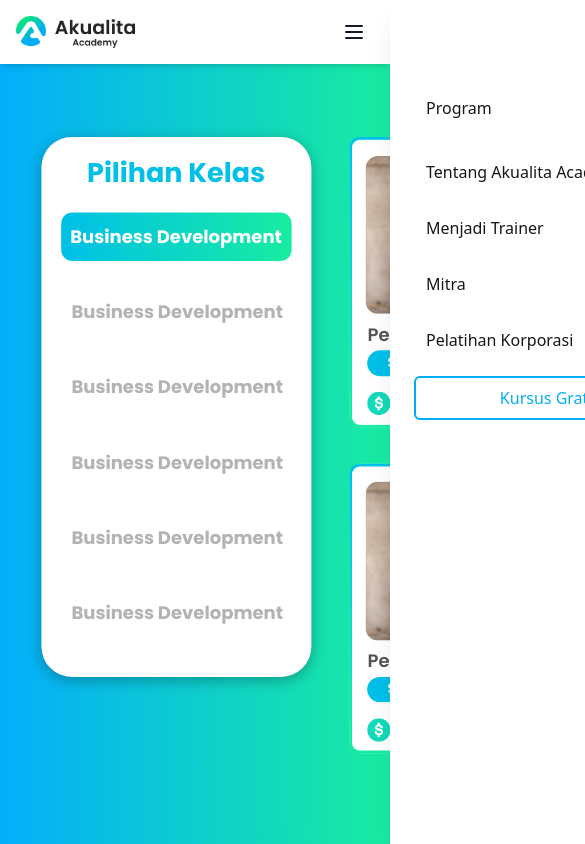
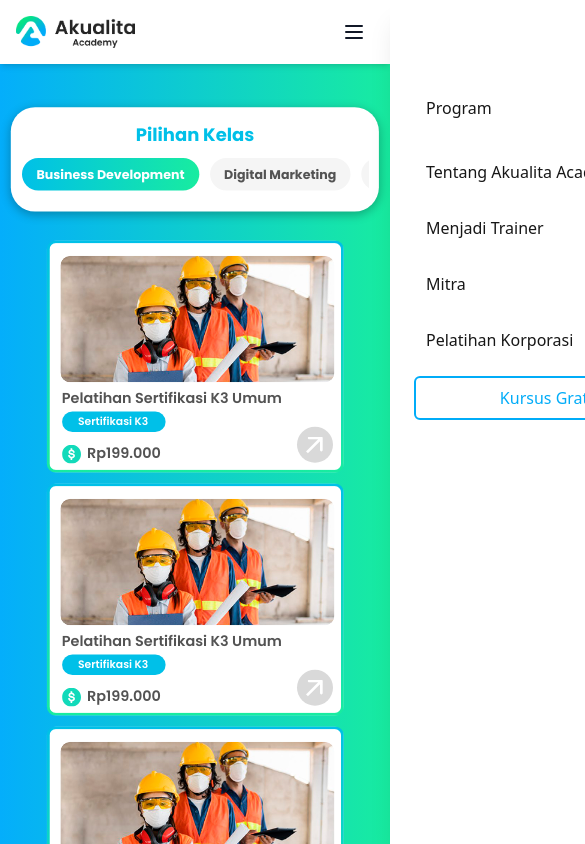
Before and after one commit to amadeusmozartissagei/nextjs-wallahi-academy, a Next.js app: page /program/pelatihan-sertifikasi in a window 390 px wide. Shown: the top 844 px of the page, 585 px wide, since content can reach past the window. Built offline with nearby package versions, Linux system fonts and the light colour scheme.

Commit message:
refactor pelatihan-sertifikasi page layout for responsiveness and improve scrollbar visibility

```diff
--- a/src/app/globals.css
+++ b/src/app/globals.css
@@ -7,3 +7,14 @@ body {
   color: #171717;
   font-family: var(--font-poppins), Arial, Helvetica, sans-serif;
 }
+
+/* Hide scrollbar for Chrome, Safari and Opera */
+.scrollbar-hide::-webkit-scrollbar {
+  display: none;
+}
+
+/* Hide scrollbar for IE, Edge and Firefox */
+.scrollbar-hide {
+  -ms-overflow-style: none;  /* IE and Edge */
+  scrollbar-width: none;  /* Firefox */
+}
--- a/src/app/program/pelatihan-sertifikasi/page.tsx
+++ b/src/app/program/pelatihan-sertifikasi/page.tsx
@@ -1,30 +1,30 @@
 'use client';
 
+import { useState } from 'react';
 import Image from 'next/image';
 
 // Card Class Component
-const CardClass = ({ left, top }: { left: number; top: number }) => (
+const CardClass = () => (
   <div
+    className="w-full"
     style={{
-      position: 'absolute',
-      width: '412.5px',
-      height: '322.5px',
-      left: `${left}px`,
-      top: `${top}px`
+      position: 'relative',
+      width: '100%',
+      maxWidth: '330px',
+      height: '258px',
+      margin: '0 auto'
     }}
   >
     {/* Rectangle 13 */}
     <div
       style={{
         boxSizing: 'border-box',
-        position: 'absolute',
-        width: '412.5px',
-        height: '322.5px',
-        left: '0px',
-        top: '0px',
+        position: 'relative',
+        width: '100%',
+        height: '258px',
         background: '#FFFFFF',
-        borderRadius: '12.5px',
-        border: '3.75px solid transparent',
+        borderRadius: '10px',
+        border: '3px solid transparent',
         backgroundImage: 'linear-gradient(#FFFFFF, #FFFFFF), linear-gradient(0deg, #18ECA0 0%, #00C0E8 100%)',
         backgroundOrigin: 'border-box',
         backgroundClip: 'content-box, border-box'
@@ -34,24 +34,24 @@ const CardClass = ({ left, top }: { left: number; top: number }) => (
       <div
         style={{
           position: 'absolute',
-          width: '381.25px',
-          height: '176.25px',
-          left: '15px',
-          top: '17.5px',
-          borderRadius: '13.75px',
+          width: '305px',
+          height: '141px',
+          left: '12px',
+          top: '14px',
+          borderRadius: '11px',
           overflow: 'hidden'
         }}
       >
           <Image
             src="/images/pelatihan-sertifikasi/image10.png"
             alt="Pelatihan Sertifikasi"
-          width={381}
-          height={176}
+            width={305}
+            height={141}
             style={{
             width: '100%',
             height: '100%',
             objectFit: 'cover',
-            borderRadius: '13.75px'
+            borderRadius: '11px'
             }}
           />
         </div>
@@ -60,16 +60,16 @@ const CardClass = ({ left, top }: { left: number; top: number }) => (
         <div
           style={{
             position: 'absolute',
-          width: '306.25px',
-          height: '30px',
-          left: '17.5px',
-          top: '201.25px',
+            width: '245px',
+            height: '24px',
+            left: '14px',
+            top: '161px',
             fontFamily: 'var(--font-poppins), Poppins, sans-serif',
             fontStyle: 'normal',
             fontWeight: 600,
-          fontSize: '20px',
-          lineHeight: '30px',
-          textAlign: 'center',
+            fontSize: '16px',
+            lineHeight: '24px',
+            textAlign: 'left',
             color: '#535353'
           }}
         >
@@ -80,12 +80,12 @@ const CardClass = ({ left, top }: { left: number; top: number }) => (
         <div
           style={{
           position: 'absolute',
-          width: '143.75px',
-          height: '28.75px',
-          left: '17.5px',
-          top: '233.75px',
+          width: '115px',
+          height: '23px',
+            left: '14px',
+            top: '187px',
             background: '#00C0E8',
-          borderRadius: '32.5px'
+          borderRadius: '26px'
           }}
         >
         </div>
@@ -94,15 +94,15 @@ const CardClass = ({ left, top }: { left: number; top: number }) => (
         <div
           style={{
           position: 'absolute',
-          width: '98.75px',
-          height: '22.5px',
-          left: '40px',
-          top: '236.25px',
+            width: '79px',
+            height: '18px',
+            left: '32px',
+            top: '189px',
             fontFamily: 'var(--font-poppins), Poppins, sans-serif',
             fontStyle: 'normal',
             fontWeight: 600,
-          fontSize: '15px',
-          lineHeight: '22.5px',
+          fontSize: '12px',
+            lineHeight: '18px',
             display: 'flex',
             alignItems: 'center',
             textAlign: 'center',
@@ -116,15 +116,15 @@ const CardClass = ({ left, top }: { left: number; top: number }) => (
         <div
           style={{
           position: 'absolute',
-          width: '103.75px',
-          height: '30px',
-          left: '52.5px',
-          top: '277.5px',
+            width: '83px',
+            height: '24px',
+            left: '42px',
+            top: '222px',
             fontFamily: 'var(--font-poppins), Poppins, sans-serif',
             fontStyle: 'normal',
             fontWeight: 600,
-          fontSize: '20px',
-          lineHeight: '30px',
+          fontSize: '16px',
+            lineHeight: '24px',
             display: 'flex',
             alignItems: 'center',
             textAlign: 'center',
@@ -138,17 +138,17 @@ const CardClass = ({ left, top }: { left: number; top: number }) => (
         <div
           style={{
           position: 'absolute',
-          left: '17.5px',
-          top: '280px',
-          width: '26.25px',
-          height: '26.25px'
+            left: '14px',
+            top: '224px',
+          width: '21px',
+          height: '21px'
           }}
         >
           <Image
             src="/images/pelatihan-sertifikasi/Vectordolar.svg"
             alt="Price icon"
-          width={26}
-          height={26}
+            width={21}
+            height={21}
           />
         </div>
 
@@ -156,12 +156,15 @@ const CardClass = ({ left, top }: { left: number; top: number }) => (
         <div
           style={{
             position: 'absolute',
-          width: '50px',
-          height: '50px',
-          left: '343.75px',
-          top: '255px',
+            width: '40px',
+            height: '40px',
+            left: '275px',
+            top: '204px',
             background: '#D9D9D9',
-          borderRadius: '50%'
+            borderRadius: '50%',
+            display: 'flex',
+            alignItems: 'center',
+            justifyContent: 'center'
           }}
         >
         </div>
@@ -170,17 +173,17 @@ const CardClass = ({ left, top }: { left: number; top: number }) => (
         <div
           style={{
             position: 'absolute',
-          left: '356.875px',
-          top: '268.125px',
-          width: '23.75px',
-          height: '23.75px'
+            left: '285.5px',
+            top: '214.5px',
+            width: '19px',
+            height: '19px'
           }}
         >
           <Image
             src="/images/pelatihan-sertifikasi/Arrow1.svg"
             alt="Arrow icon"
-          width={24}
-          height={24}
+            width={19}
+            height={19}
           />
         </div>
       </div>
@@ -188,59 +191,71 @@ const CardClass = ({ left, top }: { left: number; top: number }) => (
   );
 
 export default function PelatihanSertifikasiPage() {
+  const [activeCategory, setActiveCategory] = useState('Business Development');
+
+  const categories = [
+    'Business Development',
+    'Digital Marketing',
+    'Data Science',
+    'Web Development',
+    'UI/UX Design',
+    'Project Management'
+  ];
+
   return (
     <main
-      className="min-h-screen w-full relative"
+      className="min-h-screen w-full relative overflow-x-hidden"
       style={{
         background: 'linear-gradient(90deg, #04AEFB 0%, #18ECA0 100%)',
-        minHeight: '100vh'
+        minHeight: '100vh',
+        width: '100%',
+        position: 'relative'
       }}
     >
       {/* Wrapper untuk zoom out 10% */}
       <div
+        className="w-full"
         style={{
           transform: 'scale(0.9)',
           transformOrigin: 'top left',
           width: '111.11%', // Compensate for scale (100% / 0.9)
-          height: '111.11%'  // Compensate for scale (100% / 0.9)
+          minHeight: '100vh'
         }}
       >
         {/* Hero Section dengan Background Gradient */}
         <div
-          className="w-full relative"
+          className="w-full relative flex flex-col md:flex-row gap-4 md:gap-5 px-3 sm:px-4 md:px-9 pt-12 sm:pt-16 md:pt-16 pb-24 sm:pb-96 md:pb-96"
           style={{
             minHeight: 'calc((100vh - 80px) / 0.9)',
-            width: '100%',
-            paddingBottom: '500px',
             background: 'linear-gradient(90deg, #04AEFB 0%, #18ECA0 100%)'
           }}
         >
-        {/* Rectangle 11 */}
+        {/* Navigation - Desktop Sidebar */}
         <div
+          className="hidden md:block flex-shrink-0 w-60 mx-auto md:mx-0"
           style={{
-            position: 'absolute',
-            width: '300px',
-            height: '600px',
-            left: '46.25px',
-            top: '81.25px',
+            minWidth: '240px',
+            maxWidth: '240px',
+            height: 'fit-content',
+            maxHeight: '480px',
             background: '#FFFFFF',
-            boxShadow: '0px 3.75px 14px 1.25px rgba(0, 0, 0, 0.25)',
-            borderRadius: '33.75px'
+            boxShadow: '0px 3px 11.2px 1px rgba(0, 0, 0, 0.25)',
+            borderRadius: '27px',
+            position: 'relative',
+            padding: '14px 17px 20px 17px'
           }}
         >
           {/* Pilihan Kelas */}
           <div
             style={{
-              position: 'absolute',
-              width: '198.75px',
-              height: '45px',
-              left: '50px',
-              top: '17.5px',
+              width: '100%',
+              height: '36px',
+              marginBottom: '17px',
               fontFamily: 'var(--font-poppins), Poppins, sans-serif',
               fontStyle: 'normal',
               fontWeight: 700,
-              fontSize: '30px',
-              lineHeight: '45px',
+              fontSize: '24px',
+              lineHeight: '36px',
               textAlign: 'center',
               color: '#00C0E8'
             }}
@@ -248,145 +263,135 @@ export default function PelatihanSertifikasiPage() {
             Pilihan Kelas
           </div>
 
-          {/* Rectangle 12 */}
-          <div
+          {/* Navigation Items */}
+          <div className="flex flex-col gap-4">
+            {categories.map((category, index) => (
+              <button
+                key={category}
+                onClick={() => setActiveCategory(category)}
+                className="w-full transition-all duration-200 hover:opacity-80"
                 style={{
-              position: 'absolute',
-              width: '256.25px',
-              height: '53.75px',
-              left: '21.25px',
-              top: '83.75px',
-              background: 'linear-gradient(90deg, #00C0E8 0%, #18ECA0 100%)',
-              borderRadius: '12.5px',
+                  height: activeCategory === category ? '43px' : '24px',
+                  background: activeCategory === category
+                    ? 'linear-gradient(90deg, #00C0E8 0%, #18ECA0 100%)'
+                    : 'transparent',
+                  borderRadius: activeCategory === category ? '10px' : '0',
                   display: 'flex',
                   alignItems: 'center',
-              justifyContent: 'center'
+                  justifyContent: 'center',
+                  padding: activeCategory === category ? '0' : '0',
+                  cursor: 'pointer'
                 }}
               >
-            {/* Bussines Development - Active */}
                 <div
                   style={{
                     fontFamily: 'var(--font-poppins), Poppins, sans-serif',
                     fontStyle: 'normal',
                     fontWeight: 700,
-                fontSize: '20px',
-                lineHeight: '30px',
+                    fontSize: '16px',
+                    lineHeight: '24px',
                     textAlign: 'center',
-                color: '#FFFFFF'
+                    color: activeCategory === category ? '#FFFFFF' : '#B3B3B3',
+                    whiteSpace: 'nowrap',
+                    overflow: 'hidden',
+                    textOverflow: 'ellipsis',
+                    width: '100%',
+                    padding: '0 10px'
                   }}
                 >
-              Business Development
+                  {category}
+                </div>
+              </button>
+            ))}
           </div>
         </div>
 
-          {/* Bussines Development - Inactive 1 */}
+        {/* Navigation - Mobile Horizontal Scroll */}
+        <div
+          className="md:hidden w-full mb-4"
+          style={{
+            background: '#FFFFFF',
+            boxShadow: '0px 3px 11.2px 1px rgba(0, 0, 0, 0.25)',
+            borderRadius: '27px',
+            padding: '16px 12px'
+          }}
+        >
+          {/* Pilihan Kelas */}
           <div
             style={{
-              position: 'absolute',
-              width: '236.25px',
-              height: '30px',
-              left: '32.5px',
-              top: '178.75px',
+              width: '100%',
+              height: '28px',
+              marginBottom: '12px',
               fontFamily: 'var(--font-poppins), Poppins, sans-serif',
               fontStyle: 'normal',
               fontWeight: 700,
               fontSize: '20px',
-              lineHeight: '30px',
+              lineHeight: '28px',
               textAlign: 'center',
-              color: '#B3B3B3'
+              color: '#00C0E8'
             }}
           >
-            Business Development
+            Pilihan Kelas
           </div>
 
-          {/* Bussines Development - Inactive 2 */}
+          {/* Horizontal Scroll Navigation */}
+          <div className="overflow-x-auto scrollbar-hide" style={{ WebkitOverflowScrolling: 'touch' }}>
+            <div className="flex gap-3 pb-2" style={{ minWidth: 'max-content' }}>
+              {categories.map((category) => (
+                <button
+                  key={category}
+                  onClick={() => setActiveCategory(category)}
+                  className="flex-shrink-0 transition-all duration-200 hover:opacity-80"
+                  style={{
+                    height: '36px',
+                    minWidth: 'fit-content',
+                    padding: '0 16px',
+                    background: activeCategory === category
+                      ? 'linear-gradient(90deg, #00C0E8 0%, #18ECA0 100%)'
+                      : '#F5F5F5',
+                    borderRadius: '18px',
+                    display: 'flex',
+                    alignItems: 'center',
+                    justifyContent: 'center',
+                    cursor: 'pointer'
+                  }}
+                >
                   <div
                     style={{
-              position: 'absolute',
-              width: '236.25px',
-              height: '30px',
-              left: '32.5px',
-              top: '262.5px',
                       fontFamily: 'var(--font-poppins), Poppins, sans-serif',
                       fontStyle: 'normal',
                       fontWeight: 700,
-              fontSize: '20px',
-              lineHeight: '30px',
+                      fontSize: '14px',
+                      lineHeight: '20px',
                       textAlign: 'center',
-              color: '#B3B3B3'
+                      color: activeCategory === category ? '#FFFFFF' : '#535353',
+                      whiteSpace: 'nowrap'
                     }}
                   >
-            Business Development
+                    {category}
                   </div>
-
-          {/* Bussines Development - Inactive 3 */}
-          <div
-            style={{
-              position: 'absolute',
-              width: '236.25px',
-              height: '30px',
-              left: '32.5px',
-              top: '346.25px',
-              fontFamily: 'var(--font-poppins), Poppins, sans-serif',
-              fontStyle: 'normal',
-              fontWeight: 700,
-              fontSize: '20px',
-              lineHeight: '30px',
-              textAlign: 'center',
-              color: '#B3B3B3'
-            }}
-          >
-            Business Development
+                </button>
+              ))}
             </div>
-
-          {/* Bussines Development - Inactive 4 */}
-          <div
-            style={{
-              position: 'absolute',
-              width: '236.25px',
-              height: '30px',
-              left: '32.5px',
-              top: '430px',
-              fontFamily: 'var(--font-poppins), Poppins, sans-serif',
-              fontStyle: 'normal',
-              fontWeight: 700,
-              fontSize: '20px',
-              lineHeight: '30px',
-              textAlign: 'center',
-              color: '#B3B3B3'
-            }}
-          >
-            Business Development
-          </div>
-
-          {/* Bussines Development - Inactive 5 */}
-          <div
-            style={{
-              position: 'absolute',
-              width: '236.25px',
-              height: '30px',
-              left: '32.5px',
-              top: '513.75px',
-              fontFamily: 'var(--font-poppins), Poppins, sans-serif',
-              fontStyle: 'normal',
-              fontWeight: 700,
-              fontSize: '20px',
-              lineHeight: '30px',
-              textAlign: 'center',
-              color: '#B3B3B3'
-            }}
-          >
-            Business Development
           </div>
         </div>
 
-        {/* Card Class Grid - 3 columns x 2 rows */}
-        <CardClass left={387.5} top={81.25} />
-        <CardClass left={387.5 + 412.5 + 40} top={81.25} />
-        <CardClass left={387.5 + (412.5 + 40) * 2} top={81.25} />
-        <CardClass left={387.5} top={81.25 + 322.5 + 40} />
-        <CardClass left={387.5 + 412.5 + 40} top={81.25 + 322.5 + 40} />
-        <CardClass left={387.5 + (412.5 + 40) * 2} top={81.25 + 322.5 + 40} />
+        {/* Card Class Grid - Responsive */}
+        <div
+          className="flex-1 w-full grid gap-3 sm:gap-4 md:gap-6"
+          style={{
+            gridTemplateColumns: 'repeat(auto-fill, minmax(min(100%, 330px), 1fr))',
+            alignContent: 'start',
+            justifyContent: 'start'
+          }}
+        >
+          <CardClass />
+          <CardClass />
+          <CardClass />
+          <CardClass />
+          <CardClass />
+          <CardClass />
+        </div>
         </div>
       </div>
     </main>
```
Lines whose indentation alone changed are shown as unchanged.
